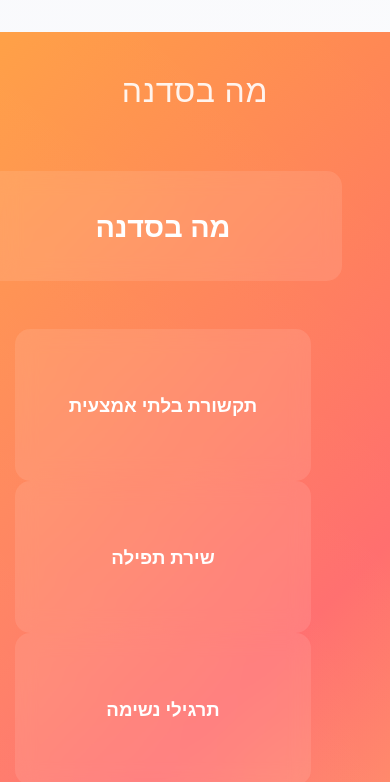
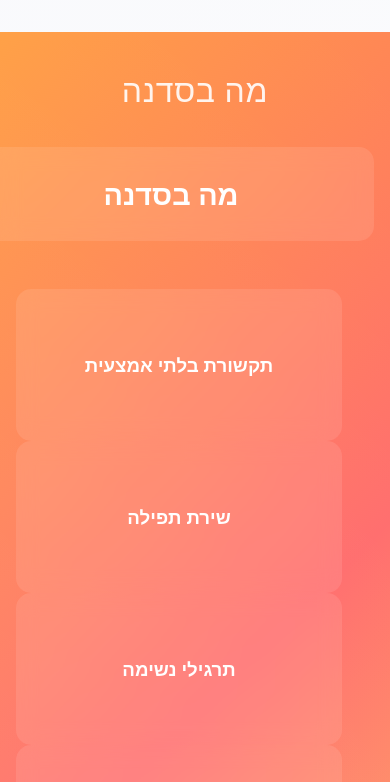
Before and after one commit to Zevik/Sadna-Gatsby, a Gatsby site: page / in a window 390 px wide. Shown: the part 1900-2682 px from the top of the page. Built offline with nearby package versions, Linux system fonts and the light colour scheme; Gatsby itself is replaced by a stand-in of ours.

Commit message:
Fix mobile view alignment and margins

```diff
--- a/src/styles/styles.css
+++ b/src/styles/styles.css
@@ -574,9 +574,46 @@ footer {
         max-width: 100%;
         aspect-ratio: auto;
         height: auto;
-        padding: 2rem;
+        padding: 0;
+        margin: 2rem auto;
+        box-sizing: border-box;
+    }
+
+    .techniques-items {
+        position: static;
+        display: flex;
+        flex-direction: column;
+        gap: 1.5rem;
+        animation: none;
+        padding: 0 1rem;
+        max-width: 500px;
         margin: 0 auto;
+        width: 100%;
         box-sizing: border-box;
+    }
+
+    .technique-card {
+        position: relative;
+        left: auto;
+        top: auto;
+        margin: 0;
+        width: 100%;
+        height: auto;
+        min-height: 120px;
+        transform: none !important;
+        box-sizing: border-box;
+    }
+
+    .center-title {
+        position: relative;
+        transform: none;
+        left: auto;
+        top: auto;
+        width: calc(100% - 2rem);
+        height: auto;
+        border-radius: 15px;
+        margin: 0 auto 2rem;
+        padding: 1.5rem;
     }
 
     .techniques-items {
```
